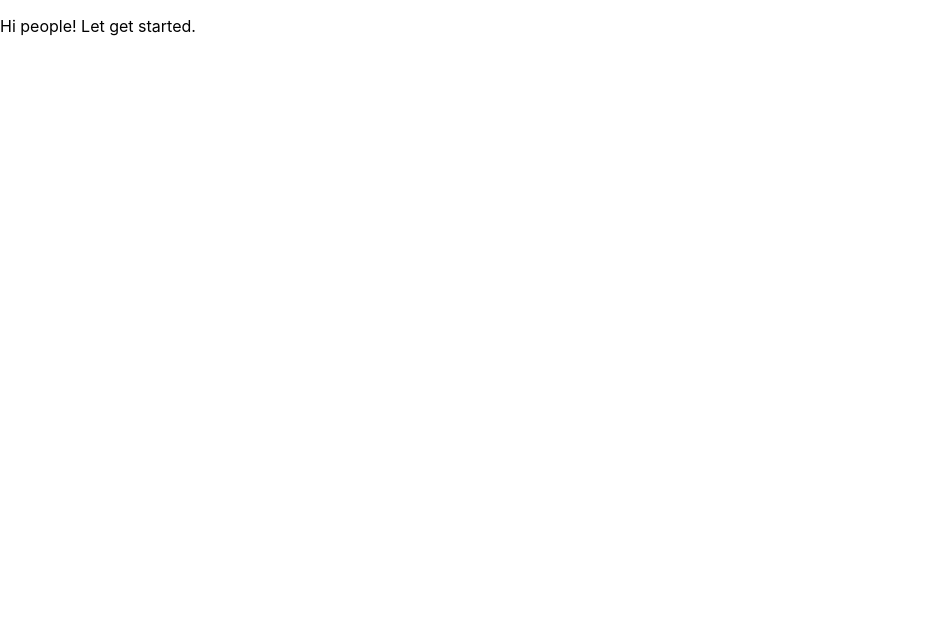
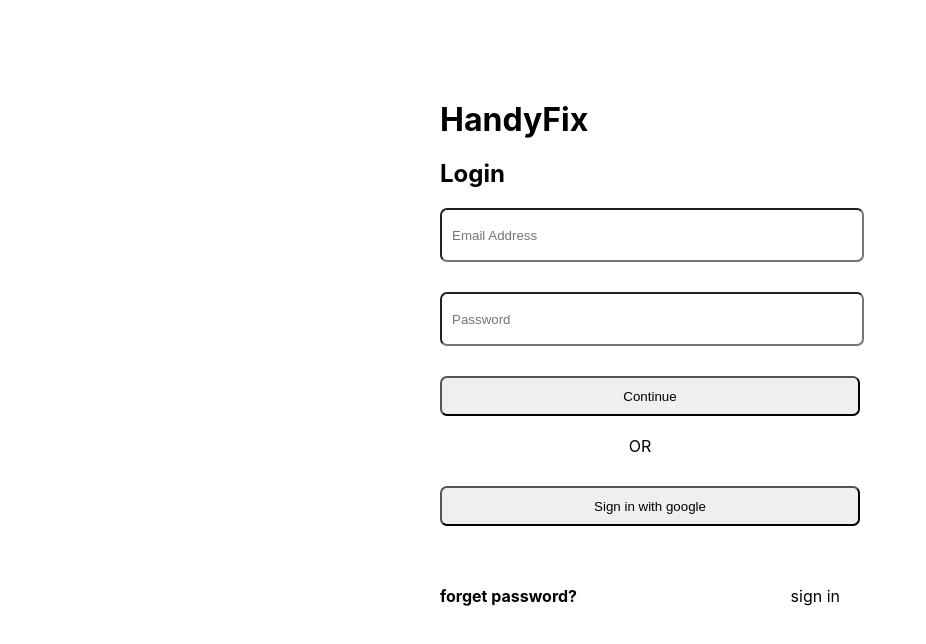
Before and after one commit to Women-Techsters-Fellowship-2021/Group8-FinalProject-HandyFix, a React (Create React App) app: page / in a window 1280 px wide. Shown: the top 644 px of the page, without its empty margins (0-926 px from the left). Built offline with nearby package versions, Linux system fonts and the light colour scheme.

Commit message:
commit login

```diff
--- a/src/App.css
+++ b/src/App.css
@@ -1,13 +1,58 @@
-.App {
-  text-align: center;
+ *{
+   padding: 0;
+   margin: 0;
+ }
+
+ .App{
+ max-width: 400px;
+  margin-left:auto;
+ margin-right:auto;
+margin-top: 100px;
+max-height: 100vh;
+
+
+}
+.Loginform{
+  display: flex;
+  flex-direction: column;
+}
+.Login{
+  border-radius:7px ;
+  width:400px ;
+  height: 30px;
+  padding: 10px;
+  margin:20px 10px 10px 0px;
+}
+.Loginbtn{
+  border-radius:7px ;
+  width:420px ;
+  height: 40px;
+  padding: 10px;
+  margin:20px 10px 10px 0px;
+}
+.forgetpassword{
+  display: flex;
+  flex-direction:row ;
+  max-width: 400px;
+  justify-content: space-between;
+  margin-top: 50px;
+  margin-bottom: 50px;
+}
+.LoginP{
+ margin-left: auto;
+ margin-right: auto;
+ margin-top: 10px;
+ margin-bottom:10px ;
 }
 
-.App-logo {
-  height: 40vmin;
-  pointer-events: none;
+.Loginh2{
+margin: auto;
+  margin-top: 20px;
 }
 
-@media (prefers-reduced-motion: no-preference) {
+
+
+/* @media (prefers-reduced-motion: no-preference) {
   .App-logo {
     animation: App-logo-spin infinite 20s linear;
   }
@@ -35,4 +80,4 @@
   to {
     transform: rotate(360deg);
   }
-}
+} */
--- a/src/Components/Login.jsx
+++ b/src/Components/Login.jsx
@@ -1,13 +1,35 @@
+function Login() {
+  return (
+    <div className="App">
+      <div className="Loginh1">
+        <h1>HandyFix </h1>
+      </div>
+      <div>
+        <h2 className="Loginh2">Login</h2>
+      </div>
+      <div className="Loginform">
+        <input
+          className="Login"
+          placeholder="Email Address"
+          type="text"
+        ></input>
+        <input className="Login" placeholder="Password" type="text"></input>
+        <button className="Loginbtn" type="submit">
+          Continue
+        </button>
+        <p className="LoginP">OR</p>
+        <button className="Loginbtn" type="submit">
+          Sign in with google
+        </button>
+      </div>
+      <div className="forgetpassword">
+        <p>
+          <b>forget password?</b>
+        </p>
+        <p>sign in</p>
+      </div>
+    </div>
+  );
+}
 
-function Login() {
-    return (
-
-          <p>
-           Hi people! Let get started.
-
-          </p>
-    )}
-
-
-
-  export default Login;
+export default Login;
```
